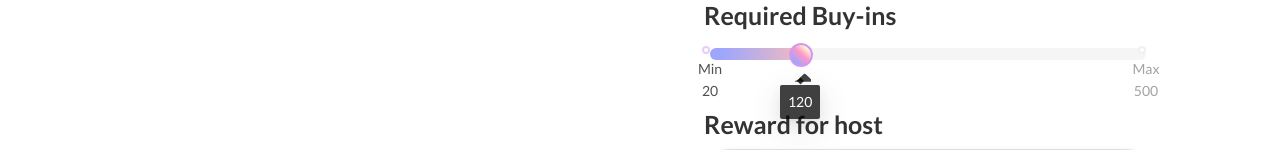
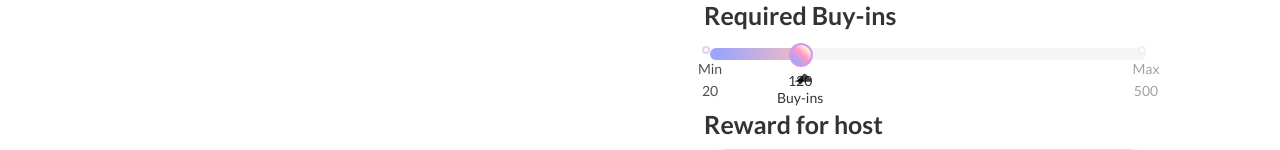
Before and after one commit to jadenpadua/DubHacks2020, a React (Create React App) app in the folder frontend/dub-hacks-2020-ui/: page /host in a window 1280 px wide. Shown: the part 701-851 px from the top of the page. Built offline with nearby package versions, Linux system fonts and the light colour scheme.

Commit message:
Update style.less

```diff
--- a/frontend/dub-hacks-2020-ui/src/components/HostPage/style.less
+++ b/frontend/dub-hacks-2020-ui/src/components/HostPage/style.less
@@ -214,21 +214,19 @@
   height: 0 !important;
 }
 
-.host-page {
-  .ant-tooltip-inner {
-    color: #333333;
-    padding-top: 0px;
-    box-shadow: none;
-    background-color:rgba(0,0,0,0) !important;
-    text-align: center;
-    position: relative;
-    top: -15px;
+.ant-tooltip-inner {
+  color: #333333 !important;
+  padding-top: 0px !important;
+  box-shadow: none !important;
+  background-color:transparent !important;
+  text-align: center !important;
+  position: relative !important;
+  top: -15px !important;
 
-    &:after {
-      content: 'Buy-ins';
-      line-height: 12px;
-      display: block;
-    }
+  &:after {
+    content: 'Buy-ins';
+    line-height: 12px;
+    display: block;
   }
 }
 
```
